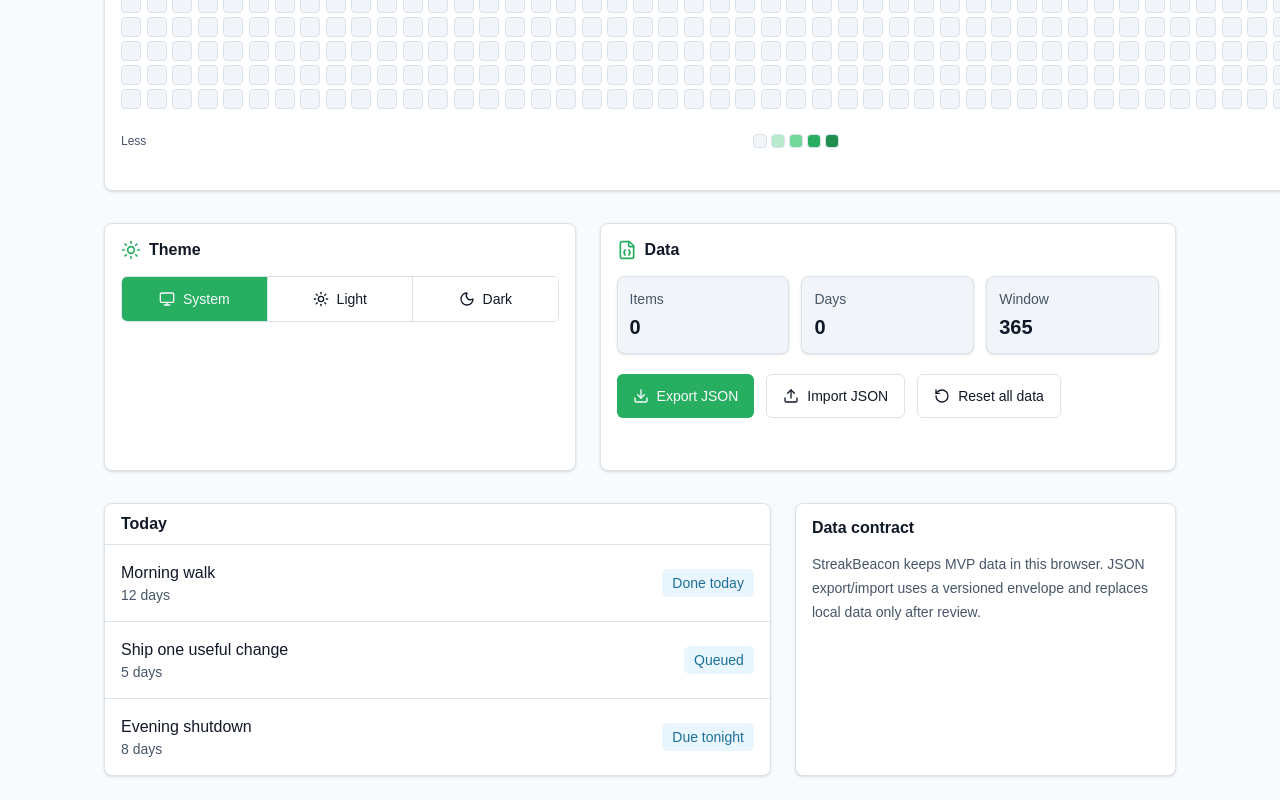
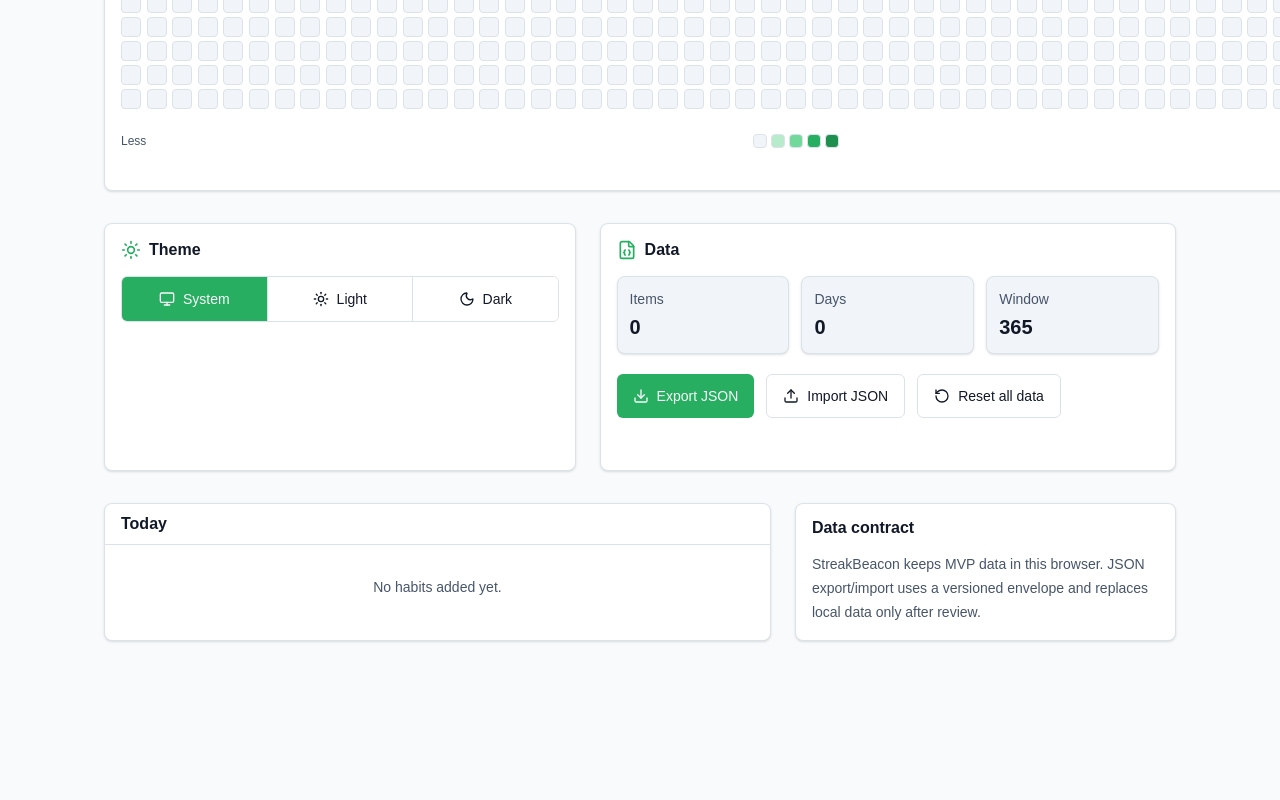
Before and after one commit to AndyMental/streakbeacon-app, a Next.js app: page / in a window 1280 px wide. Shown: the part 650-1450 px from the top of the page. After the commit the page ends 1315 px from the top, so only its background shows below. Built offline with nearby package versions, Linux system fonts and the light colour scheme.

Commit message:
fix: make landing page signals and today cards dynamic, fix duplicate aria-pressed
Co-authored-by: multica-agent <github@multica.ai>

```diff
--- a/app/page.tsx
+++ b/app/page.tsx
@@ -1,21 +1,11 @@
-import { CalendarCheck, Flame, ShieldCheck, Target } from "lucide-react";
+import { CalendarCheck } from "lucide-react";
 import { Badge } from "@/components/ui/badge";
 import { Card, CardContent, CardHeader, CardTitle } from "@/components/ui/card";
 import { SettingsPanel } from "./settings-panel";
+import { SignalsCards } from "./signals-cards";
 import { StreakDashboard } from "./streak-dashboard";
 import { ThemeToggle } from "./theme-toggle";
-
-const habits = [
-  { name: "Morning walk", streak: "12 days", status: "Done today" },
-  { name: "Ship one useful change", streak: "5 days", status: "Queued" },
-  { name: "Evening shutdown", streak: "8 days", status: "Due tonight" }
-];
-
-const signals = [
-  { label: "Export format", value: "v1", icon: ShieldCheck },
-  { label: "Storage", value: "Local", icon: Flame },
-  { label: "Grid window", value: "365", icon: Target }
-];
+import { TodayCards } from "./today-cards";
 
 export default function Home() {
   return (
@@ -42,59 +32,14 @@ export default function Home() {
         </div>
       </header>
 
-      <section className="grid gap-4 sm:grid-cols-3">
-        {signals.map((signal) => {
-          const Icon = signal.icon;
-
-          return (
-            <Card key={signal.label}>
-              <CardContent className="pt-4">
-                <div className="flex min-w-0 items-center justify-between gap-3">
-                  <p className="min-w-0 truncate text-sm text-muted-foreground">
-                    {signal.label}
-                  </p>
-                  <Icon className="h-5 w-5 shrink-0 text-primary" aria-hidden="true" />
-                </div>
-                <p className="mt-3 truncate text-2xl font-semibold">
-                  {signal.value}
-                </p>
-              </CardContent>
-            </Card>
-          );
-        })}
-      </section>
+      <SignalsCards />
 
       <StreakDashboard />
 
       <SettingsPanel />
 
       <section className="grid gap-6 lg:grid-cols-[1.4fr_0.8fr]">
-        <Card>
-          <CardHeader className="border-b py-3">
-            <CardTitle>Today</CardTitle>
-          </CardHeader>
-          <div className="divide-y">
-            {habits.map((habit) => (
-              <div
-                key={habit.name}
-                className="flex flex-col gap-2 px-4 py-4 sm:flex-row sm:items-center sm:justify-between"
-              >
-                <div className="min-w-0">
-                  <p className="truncate font-medium">{habit.name}</p>
-                  <p className="truncate text-sm text-muted-foreground">
-                    {habit.streak}
-                  </p>
-                </div>
-                <Badge
-                  variant="secondary"
-                  className="max-w-full shrink-0 truncate sm:max-w-[12rem]"
-                >
-                  {habit.status}
-                </Badge>
-              </div>
-            ))}
-          </div>
-        </Card>
+        <TodayCards />
 
         <Card>
           <CardHeader>
--- /dev/null
+++ b/app/signals-cards.tsx
@@ -0,0 +1,70 @@
+"use client";
+
+import { Flame, ShieldCheck, Target } from "lucide-react";
+import { useEffect, useState } from "react";
+import { Card, CardContent } from "@/components/ui/card";
+import {
+  STREAK_DATA_CHANGED_EVENT,
+  LocalStreakStorageAdapter
+} from "@/lib/streaks/storage";
+import { StreakStore } from "@/lib/streaks/store";
+import { STREAK_DATA_VERSION, createEmptyStreakData } from "@/lib/streaks/model";
+
+export function SignalsCards() {
+  const [data, setData] = useState(() => createEmptyStreakData());
+
+  useEffect(() => {
+    const loadData = () => {
+      try {
+        const store = new StreakStore(
+          new LocalStreakStorageAdapter(window.localStorage)
+        );
+        setData(store.getSnapshot());
+      } catch {
+        // Fallback to empty if storage unavailable
+      }
+    };
+
+    loadData();
+    window.addEventListener(STREAK_DATA_CHANGED_EVENT, loadData);
+    return () => window.removeEventListener(STREAK_DATA_CHANGED_EVENT, loadData);
+  }, []);
+
+  const signals = [
+    {
+      label: "Export format",
+      value: `v${data.schemaVersion ?? STREAK_DATA_VERSION}`,
+      icon: ShieldCheck
+    },
+    { label: "Storage", value: "Local", icon: Flame },
+    {
+      label: "Grid window",
+      value: data.preferences?.gridWindowDays?.toString() ?? "365",
+      icon: Target
+    }
+  ];
+
+  return (
+    <section className="grid gap-4 sm:grid-cols-3">
+      {signals.map((signal) => {
+        const Icon = signal.icon;
+
+        return (
+          <Card key={signal.label}>
+            <CardContent className="pt-4">
+              <div className="flex min-w-0 items-center justify-between gap-3">
+                <p className="min-w-0 truncate text-sm text-muted-foreground">
+                  {signal.label}
+                </p>
+                <Icon className="h-5 w-5 shrink-0 text-primary" aria-hidden="true" />
+              </div>
+              <p className="mt-3 truncate text-2xl font-semibold">
+                {signal.value}
+              </p>
+            </CardContent>
+          </Card>
+        );
+      })}
+    </section>
+  );
+}
--- a/app/streak-dashboard.tsx
+++ b/app/streak-dashboard.tsx
@@ -251,7 +251,6 @@ export function StreakDashboard() {
                   className="max-w-full truncate sm:max-w-48"
                   aria-pressed={item.id === model.activeItem?.id}
                   onClick={() => setSelectedItemId(item.id)}
-                  aria-pressed={item.id === model.activeItem?.id}
                 >
                   {item.name}
                 </Button>
--- /dev/null
+++ b/app/today-cards.tsx
@@ -0,0 +1,82 @@
+"use client";
+
+import { useEffect, useState } from "react";
+import { Badge } from "@/components/ui/badge";
+import { Card, CardHeader, CardTitle } from "@/components/ui/card";
+import {
+  STREAK_DATA_CHANGED_EVENT,
+  LocalStreakStorageAdapter
+} from "@/lib/streaks/storage";
+import { StreakStore } from "@/lib/streaks/store";
+import {
+  calculateCurrentStreak,
+  createEmptyStreakData,
+  type IsoDate
+} from "@/lib/streaks/model";
+
+export function TodayCards() {
+  const [data, setData] = useState(() => createEmptyStreakData());
+  const [now, setNow] = useState(new Date());
+
+  useEffect(() => {
+    const loadData = () => {
+      try {
+        const store = new StreakStore(
+          new LocalStreakStorageAdapter(window.localStorage)
+        );
+        setData(store.getSnapshot());
+      } catch {
+        // Fallback
+      }
+      setNow(new Date());
+    };
+
+    loadData();
+    window.addEventListener(STREAK_DATA_CHANGED_EVENT, loadData);
+    return () => window.removeEventListener(STREAK_DATA_CHANGED_EVENT, loadData);
+  }, []);
+
+  const today = now.toISOString().slice(0, 10) as IsoDate;
+  const activeItems = data.items.filter((item) => !item.archivedAt);
+
+  return (
+    <Card>
+      <CardHeader className="border-b py-3">
+        <CardTitle>Today</CardTitle>
+      </CardHeader>
+      <div className="divide-y">
+        {activeItems.length === 0 ? (
+          <div className="px-4 py-8 text-center text-sm text-muted-foreground">
+            No habits added yet.
+          </div>
+        ) : (
+          activeItems.map((item) => {
+            const completions = data.completions[item.id] ?? {};
+            const streak = calculateCurrentStreak(completions, today);
+            const isDone = Boolean(completions[today]);
+
+            return (
+              <div
+                key={item.id}
+                className="flex flex-col gap-2 px-4 py-4 sm:flex-row sm:items-center sm:justify-between"
+              >
+                <div className="min-w-0">
+                  <p className="truncate font-medium">{item.name}</p>
+                  <p className="truncate text-sm text-muted-foreground">
+                    {streak} {streak === 1 ? "day" : "days"}
+                  </p>
+                </div>
+                <Badge
+                  variant={isDone ? "secondary" : "outline"}
+                  className="max-w-full shrink-0 truncate sm:max-w-[12rem]"
+                >
+                  {isDone ? "Done today" : "Pending"}
+                </Badge>
+              </div>
+            );
+          })
+        )}
+      </div>
+    </Card>
+  );
+}
```
